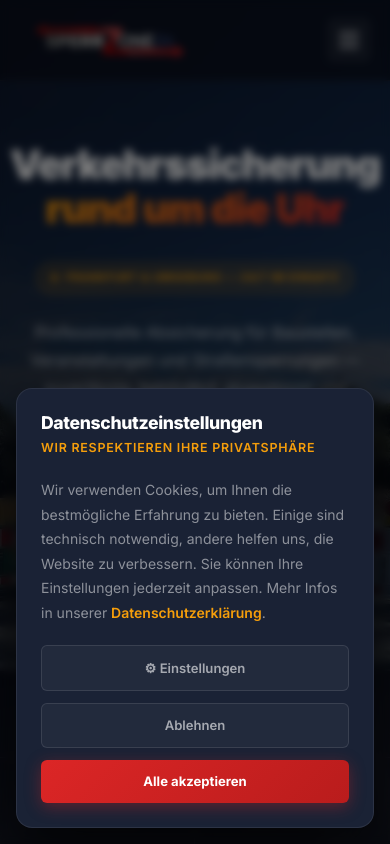
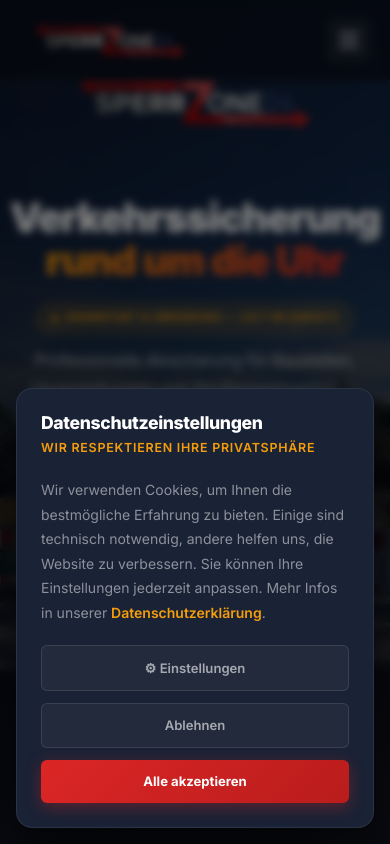
Before and after one commit to Alpy81/traffic-secure-company, a Next.js app: page / in a window 390 px wide. Shown: the top 844 px of the page. Built offline with nearby package versions, Linux system fonts and the light colour scheme.

Commit message:
update commit

```diff
--- a/components/Hero/Hero.module.css
+++ b/components/Hero/Hero.module.css
@@ -7,6 +7,31 @@
   align-items: center;
   justify-content: center;
   overflow: hidden;
+}
+
+/* ── Hero Logo ─────────────────────────────────── */
+.heroLogo {
+  width: 1000px;
+  height: auto;
+  max-width: 90vw;
+  object-fit: contain;
+  margin-bottom: -4rem;
+  order: 0;
+}
+
+@media (max-width: 768px) {
+  .heroLogo {
+    width: 500px;
+    max-width: 85vw;
+  }
+}
+
+@media (max-width: 480px) {
+  .heroLogo {
+    width: 280px;
+    max-width: 80vw;
+    margin-bottom: 0;
+  }
 }
 
 /* ── Hintergrundbild ───────────────────────────── */
@@ -55,7 +80,8 @@
   display: flex;
   flex-direction: column;
   align-items: center;
-  gap: 1.5rem;
+  gap: 0.75rem;
+  margin-top: -6rem;
 }
 
 /* ── Badge ─────────────────────────────────────── */
--- a/components/Hero/Hero.tsx
+++ b/components/Hero/Hero.tsx
@@ -16,6 +16,13 @@ export default function Hero() {
       <div className={styles.overlay} aria-hidden="true" />
 
       <div className={styles.content}>
+        <Image
+          src="/logo.png"
+          alt="Sperrzone24"
+          width={1000}
+          height={225}
+          className={styles.heroLogo}
+        />
         <div className={styles.badge}>
           <span className={styles.badgeDot} />
           Frankfurt & Umgebung — 24/7 im Einsatz
```
